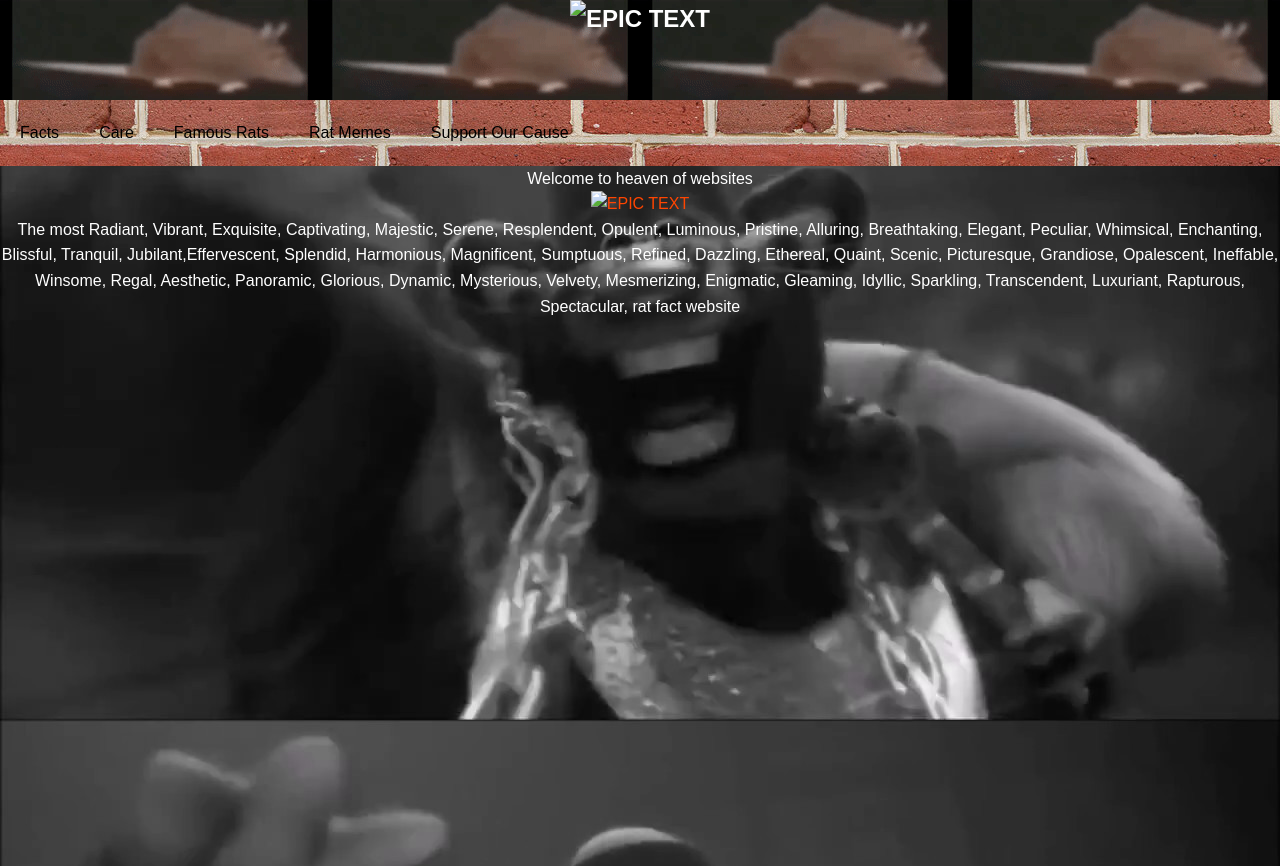
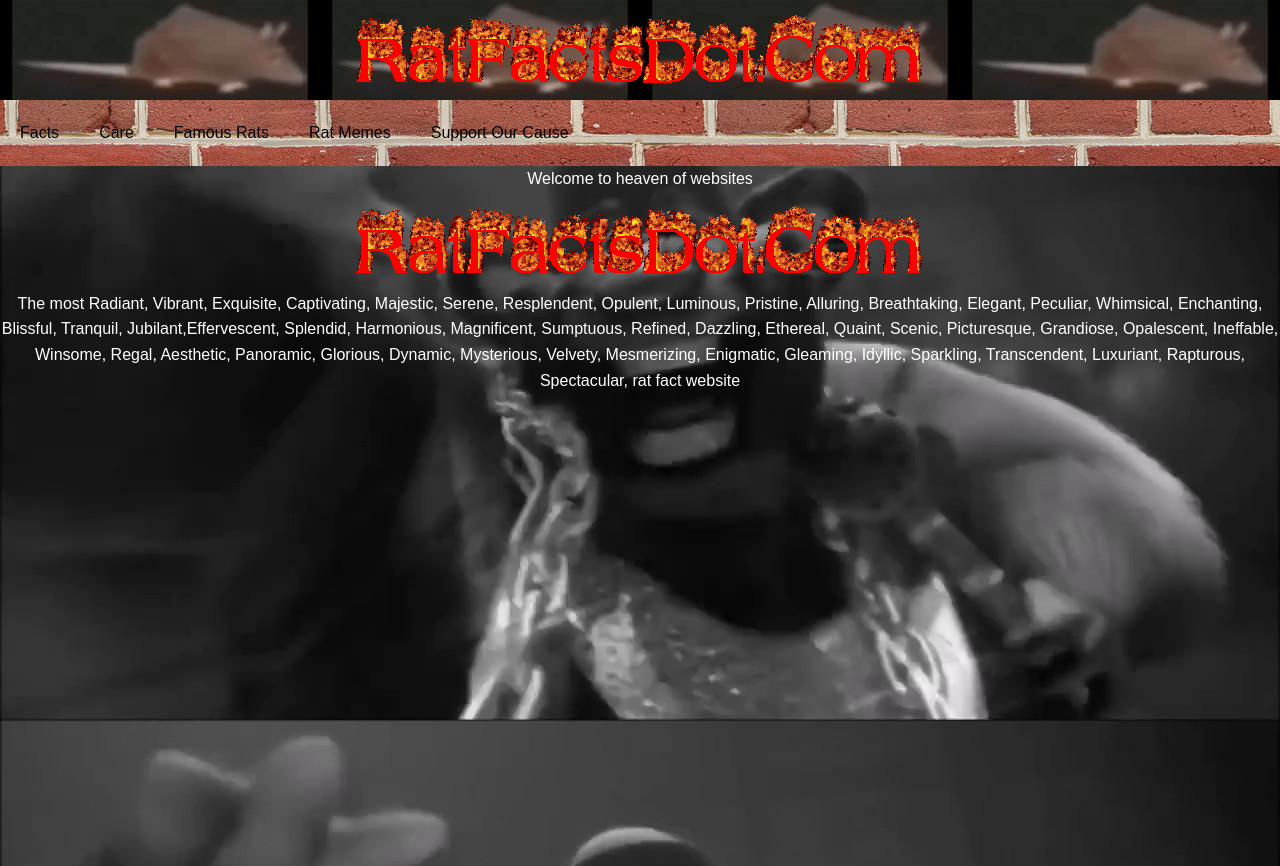
Before and after one commit to chocolocoboo/chocolocoboo.github.io, a plain HTML site: page index.html in a window 1280 px wide. Drawn offline with Linux system fonts and the light colour scheme; files that its build step writes are made by us from their sources; files whose address does not match are found by name.

Commit message:
Fixed path

```diff
--- a/index.html
+++ b/index.html
@@ -4,14 +4,14 @@
     <meta charset="UTF-8">
     <meta name="viewport" content="width=device-width, initial-scale=1.0">
     <title>RAT</title>
-    <link rel="stylesheet" href="../Rat/CSS-files/styles.css">
+    <link rel="stylesheet" href="CSS-files/styles.css">
     <script src="JS-files/script.js"></script>
 
 </head>
 
 <body>
     <section>
-        <h1><img src="../Rat/Resources/burningText.gif" alt="EPIC TEXT"></h1>
+        <h1><img src="Resources/burningText.gif" alt="EPIC TEXT"></h1>
         <div class="topnav">
             <a href="#">Facts</a>
             <a href="http://127.0.0.1:5500/Rat/takingCareOfYourRat.html">Care</a>
@@ -24,7 +24,7 @@
     <section>
         <div class="firstPageText">
             <p>Welcome to heaven of websites</p>
-            <img src="../Rat/Resources/burningText.gif" alt="EPIC TEXT">
+            <img src="Resources/burningText.gif" alt="EPIC TEXT">
             <p>The most Radiant, Vibrant, Exquisite, Captivating, Majestic, Serene, Resplendent, Opulent, Luminous, Pristine, Alluring, Breathtaking, Elegant, Peculiar, Whimsical, Enchanting, Blissful, Tranquil, Jubilant,Effervescent, Splendid, Harmonious, Magnificent, Sumptuous, Refined, Dazzling, Ethereal, Quaint, Scenic, Picturesque, Grandiose, Opalescent, Ineffable, Winsome, Regal, Aesthetic, Panoramic, Glorious, Dynamic, Mysterious, Velvety, Mesmerizing, Enigmatic, Gleaming, Idyllic, Sparkling, Transcendent, Luxuriant, Rapturous, Spectacular,
                 rat fact website
             </p>
```
